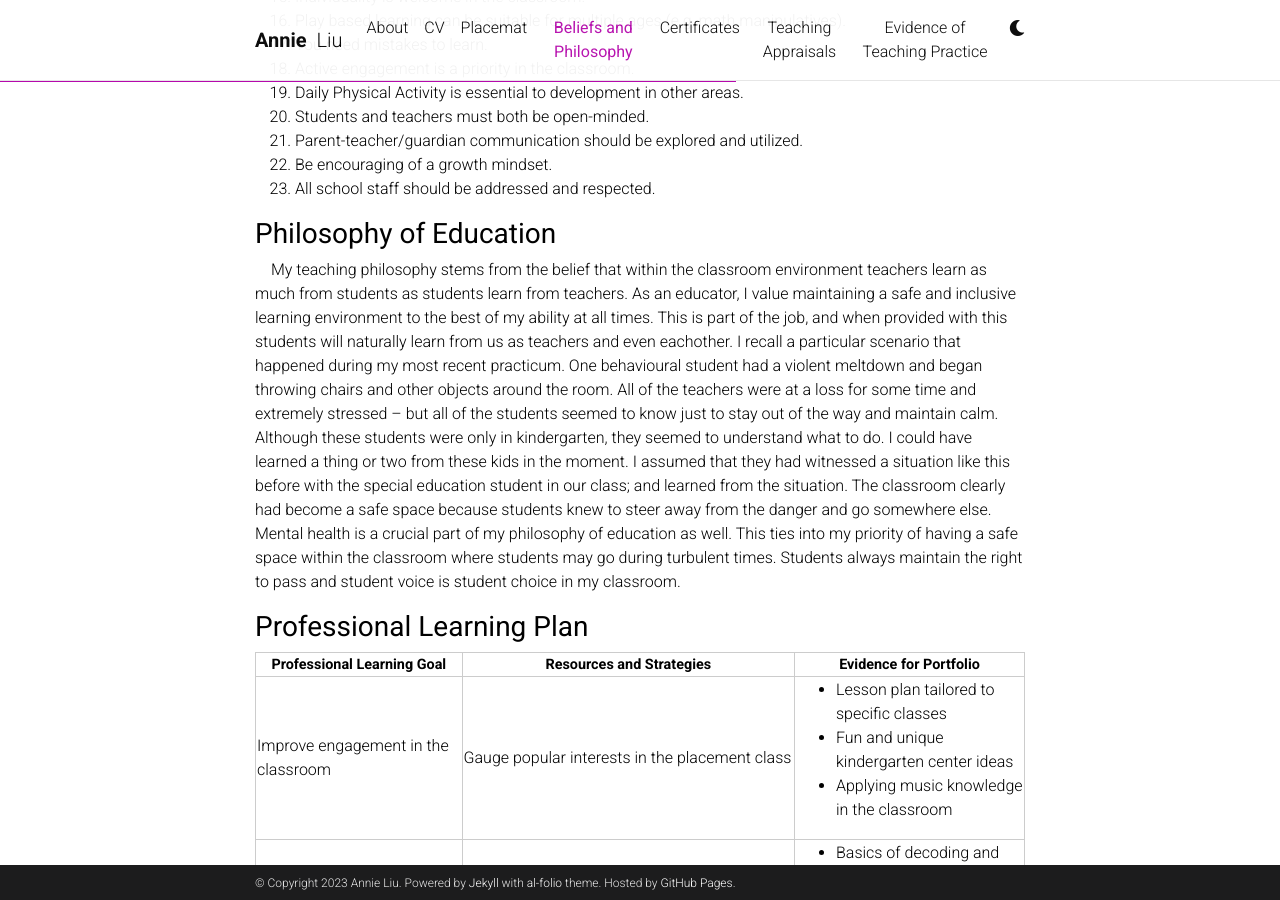
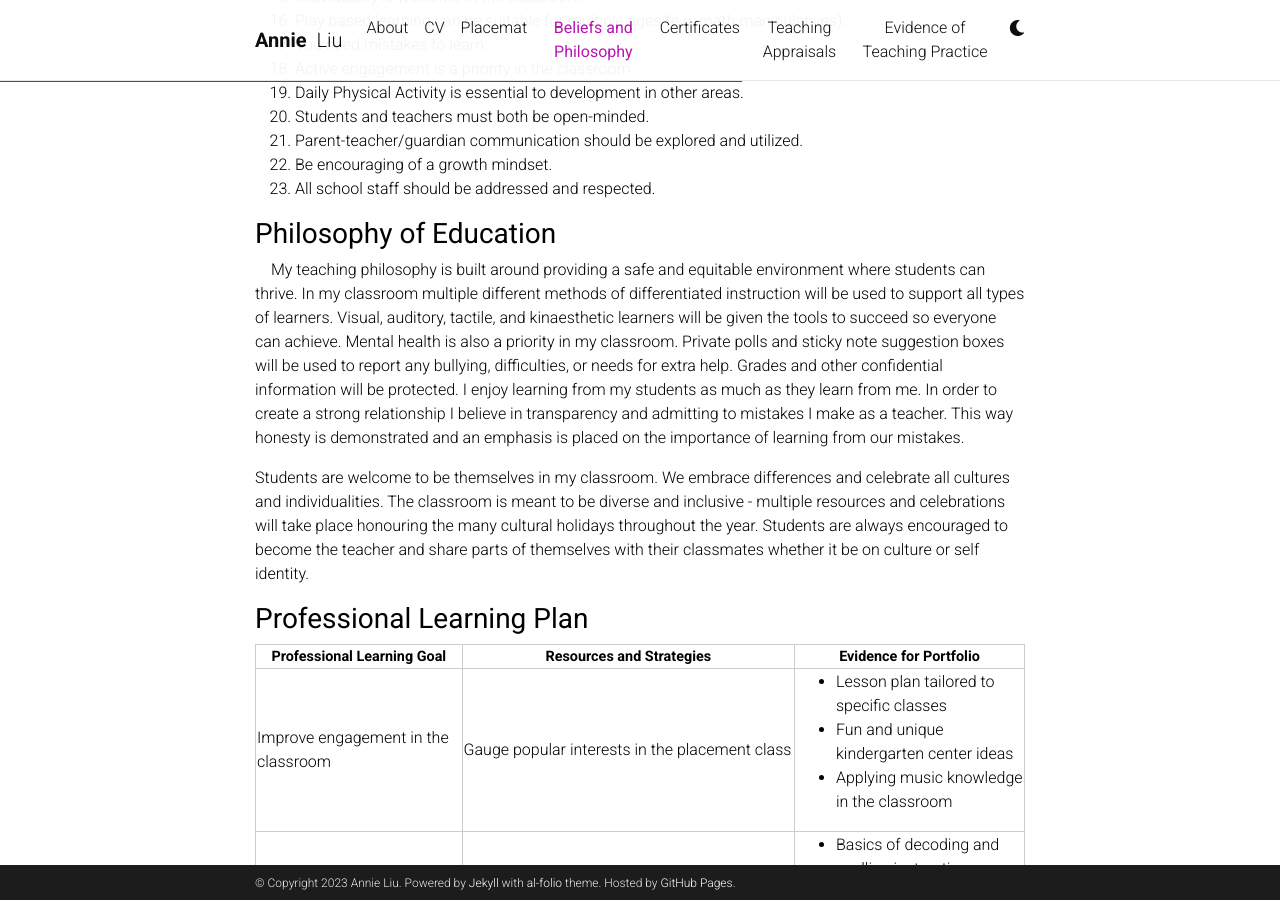
Before and after one commit to Annieliu23/Annieliu23.github.io, a Jekyll site: the page built from _pages/belief_teaching_philosophy.md, in a window 1280 px wide and 900 px high, scrolled down 602 px. Built offline with Jekyll 4.4.1, drawn with Linux system fonts in a browser that asks for light colours; comment, search, counter and statistics services are not loaded; a style sheet for code colours, icons or effects is not loaded.

Commit message:
New teaching philosophy and new teacher appraisal

```diff
--- a/_pages/belief_teaching_philosophy.md
+++ b/_pages/belief_teaching_philosophy.md
@@ -35,19 +35,9 @@ nav_order: 3
 </ol>
 
 <h3> <b>Philosophy of Education</b> </h3>
-&emsp;My teaching philosophy stems from the belief that within the classroom environment teachers learn as much
-from students as students learn from teachers. As an educator, I value maintaining a safe and inclusive learning
-environment to the best of my ability at all times. This is part of the job, and when provided with this students will
-naturally learn from us as teachers and even eachother. I recall a particular scenario that happened during my most
-recent practicum. One behavioural student had a violent meltdown and began throwing chairs and other objects
-around the room. All of the teachers were at a loss for some time and extremely stressed – but all of the students
-seemed to know just to stay out of the way and maintain calm. Although these students were only in kindergarten,
-they seemed to understand what to do. I could have learned a thing or two from these kids in the moment. I
-assumed that they had witnessed a situation like this before with the special education student in our class; and
-learned from the situation. The classroom clearly had become a safe space because students knew to steer away
-from the danger and go somewhere else. Mental health is a crucial part of my philosophy of education as well.
-This ties into my priority of having a safe space within the classroom where students may go during turbulent
-times. Students always maintain the right to pass and student voice is student choice in my classroom.
+&emsp;My teaching philosophy is built around providing a safe and equitable environment where students can thrive. In my classroom multiple different methods of differentiated instruction will be used to support all types of learners. Visual, auditory, tactile, and kinaesthetic learners will be given the tools to succeed so everyone can achieve. Mental health is also a priority in my classroom. Private polls and sticky note suggestion boxes will be used to report any bullying, difficulties, or needs for extra help. Grades and other confidential information will be protected. I enjoy learning from my students as much as they learn from me. In order to create a strong relationship I believe in transparency and admitting to mistakes I make as a teacher. This way honesty is demonstrated and an emphasis is placed on the importance of learning from our mistakes.
+
+Students are welcome to be themselves in my classroom. We embrace differences and celebrate all cultures and individualities. The classroom is meant to be diverse and inclusive - multiple resources and celebrations will take place honouring the many cultural holidays throughout the year. Students are always encouraged to become the teacher and share parts of themselves with their classmates whether it be on culture or self identity.
 
 
 <h3> <b>Professional Learning Plan</b> </h3>
```
Also changed, not shown: _appraisals/0-nicoleleong.md (added, +8 -0 lines), 1 other file.
